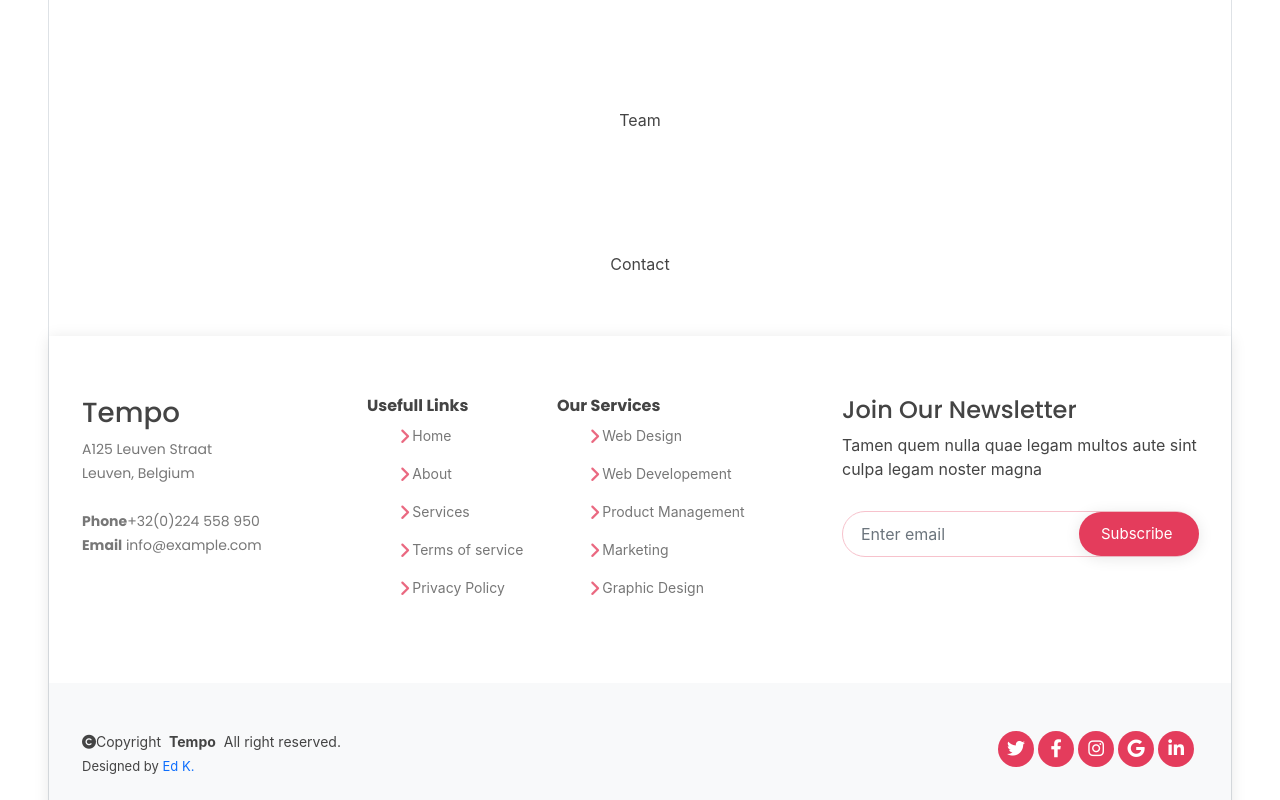
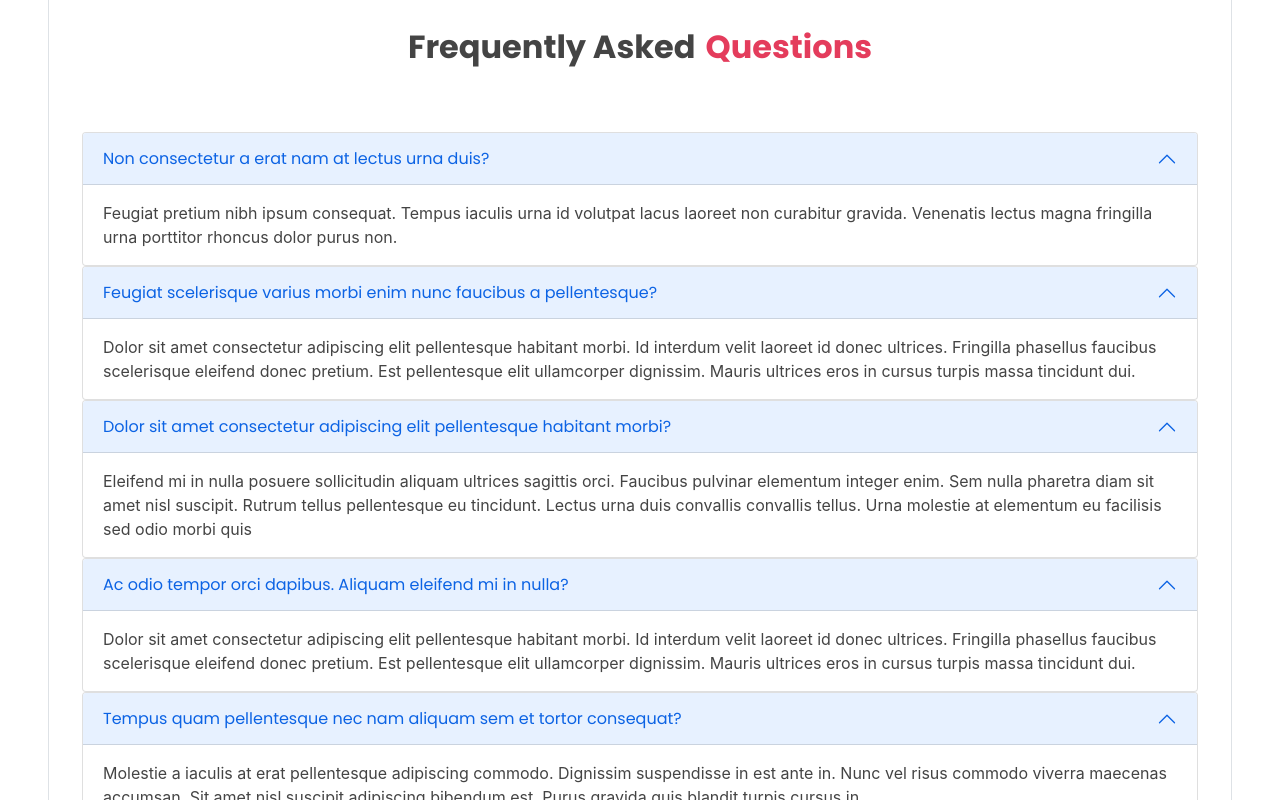
Before and after one commit to edk21/bootstrap-template, a React (Create React App) app: page / in a window 1280 px wide. Shown: the part 4640-5440 px from the top of the page. Built offline with nearby package versions, Linux system fonts and the light colour scheme.

Commit message:
faq section added

```diff
--- a/src/components/Faq/Faq.css
+++ b/src/components/Faq/Faq.css
@@ -0,0 +1,7 @@
+.faqContainer{
+    width: 100vw !important;
+}
+
+.faq .faq-list{
+    /* width: 100% !important; */
+}
--- /dev/null
+++ b/src/components/Faq/accordionItems.js
@@ -0,0 +1,26 @@
+export const accordionItems = [
+    {
+        question: "Non consectetur a erat nam at lectus urna duis?",
+        answer: "Feugiat pretium nibh ipsum consequat. Tempus iaculis urna id volutpat lacus laoreet non curabitur gravida. Venenatis lectus magna fringilla urna porttitor rhoncus dolor purus non."
+    },
+    {
+        question: "Feugiat scelerisque varius morbi enim nunc faucibus a pellentesque?",
+        answer: "Dolor sit amet consectetur adipiscing elit pellentesque habitant morbi. Id interdum velit laoreet id donec ultrices. Fringilla phasellus faucibus scelerisque eleifend donec pretium. Est pellentesque elit ullamcorper dignissim. Mauris ultrices eros in cursus turpis massa tincidunt dui."
+    },
+    {
+        question: "Dolor sit amet consectetur adipiscing elit pellentesque habitant morbi?",
+        answer: "Eleifend mi in nulla posuere sollicitudin aliquam ultrices sagittis orci. Faucibus pulvinar elementum integer enim. Sem nulla pharetra diam sit amet nisl suscipit. Rutrum tellus pellentesque eu tincidunt. Lectus urna duis convallis convallis tellus. Urna molestie at elementum eu facilisis sed odio morbi quis"
+    },
+    {
+        question: "Ac odio tempor orci dapibus. Aliquam eleifend mi in nulla?",
+        answer: "Dolor sit amet consectetur adipiscing elit pellentesque habitant morbi. Id interdum velit laoreet id donec ultrices. Fringilla phasellus faucibus scelerisque eleifend donec pretium. Est pellentesque elit ullamcorper dignissim. Mauris ultrices eros in cursus turpis massa tincidunt dui."
+    },
+    {
+        question: "Tempus quam pellentesque nec nam aliquam sem et tortor consequat?",
+        answer: "Molestie a iaculis at erat pellentesque adipiscing commodo. Dignissim suspendisse in est ante in. Nunc vel risus commodo viverra maecenas accumsan. Sit amet nisl suscipit adipiscing bibendum est. Purus gravida quis blandit turpis cursus in"
+    },
+    {
+        question: "Tortor vitae purus faucibus ornare. Varius vel pharetra vel turpis nunc eget lorem dolor?",
+        answer: "Laoreet sit amet cursus sit amet dictum sit amet justo. Mauris vitae ultricies leo integer malesuada nunc vel. Tincidunt eget nullam non nisi est sit amet. Turpis nunc eget lorem dolor sed. Ut venenatis tellus in metus vulputate eu scelerisque. Pellentesque diam volutpat commodo sed egestas egestas fringilla phasellus faucibus. Nibh tellus molestie nunc non blandit massa enim nec."
+    }
+]
--- a/src/components/Faq/index.js
+++ b/src/components/Faq/index.js
@@ -1,12 +1,31 @@
 import React from 'react'
-import { Container } from 'react-bootstrap'
+import { Container, Accordion, Stack } from 'react-bootstrap'
+import ComponentHeader from '../ComponentHeader'
+import { accordionItems } from './accordionItems'
 import "./Faq.css"
+
+const title= "F.a.q"
+const header= "Frequently Asked"
+const headerSpan= "Questions"
+const text = ""
 
 const Faq = () => {
   return (
-    <section id="faq">
-        <Container fluid className="faqContainer">
-            FAQ
+    <section id="faq" className="faq">
+        <Container className="faqContainer">
+            <ComponentHeader title={title} header={header} headerSpan={headerSpan} text={text} />
+            <div className="faq-list">
+              {
+                accordionItems.map((item, index) => (
+                  <Accordion key={index}>
+                    <Accordion.Item>
+                      <Accordion.Header>{item.question}</Accordion.Header>
+                      <Accordion.Body>{item.answer}</Accordion.Body>
+                    </Accordion.Item>
+                  </Accordion>
+                ))
+              }
+            </div>
         </Container>
     </section>
   )
```
